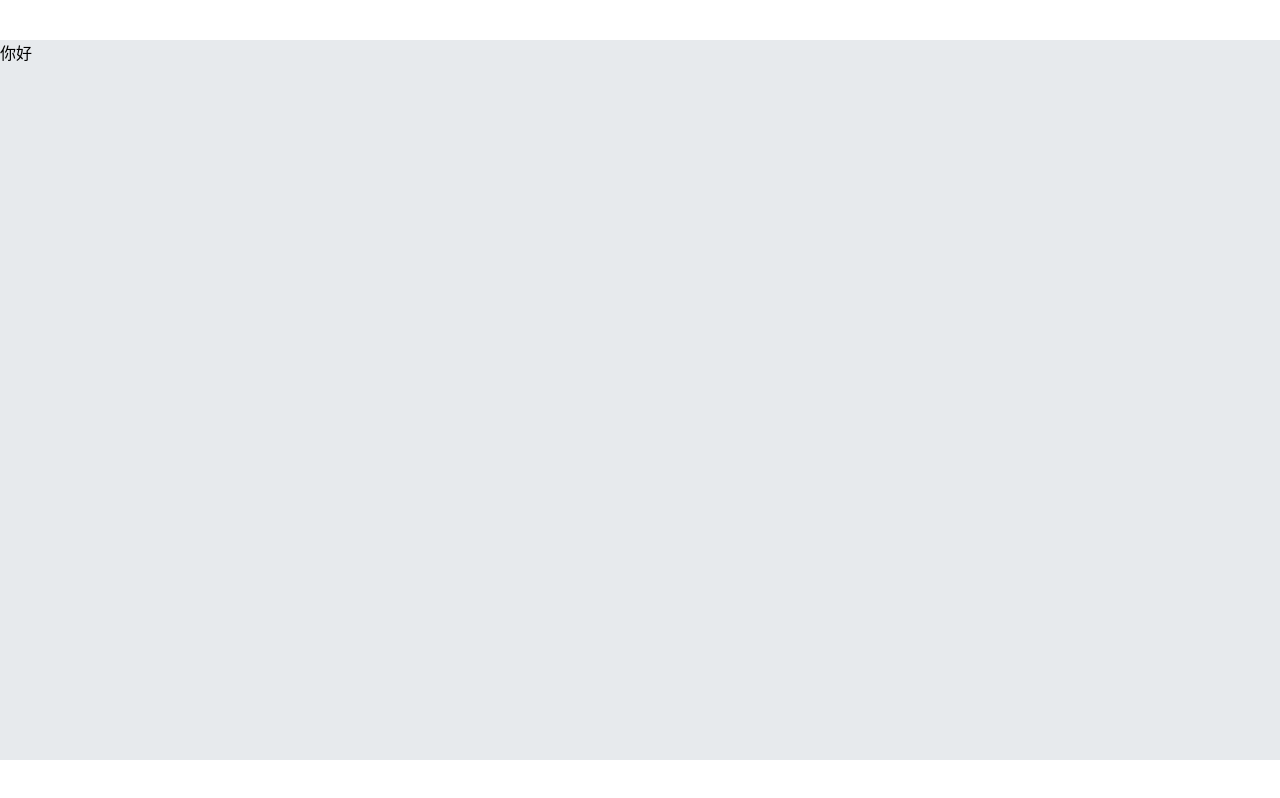
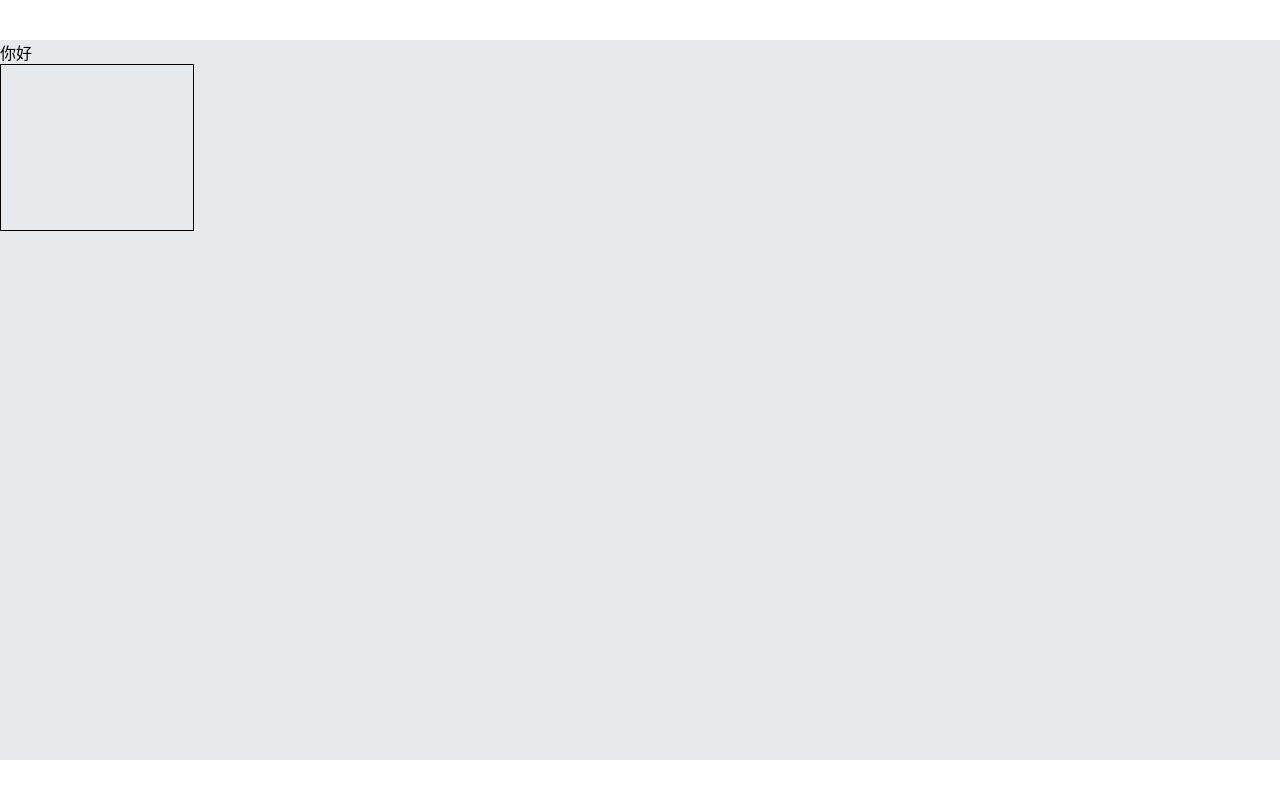
Before and after one commit to deib0/screen, a React (Vite) app: page /#/ in a window 1280 px wide. Built offline with nearby package versions, Linux system fonts and the light colour scheme.

Commit message:
声明转换rem的函数

```diff
--- a/src/pages/home.tsx
+++ b/src/pages/home.tsx
@@ -5,6 +5,7 @@ export const Home = () => {
   return (
     <div  >
       你好
+      <div className="xxx"></div>
     </div>
   );
 };
--- a/src/shared/_helper.scss
+++ b/src/shared/_helper.scss
@@ -1,5 +1,5 @@
-@function px($n) {
-  @return $n / 1500 * 100vw;
+@function px($n){
+  @return $n / 2420 * 100rem;
 }
 $blue: #002866;
 $font-hei: -apple-system, "Noto Sans", "Helvetica Neue", Helvetica, "Nimbus Sans L", Arial, "Liberation Sans", "PingFang SC", "Hiragino Sans GB", "Noto Sans CJK SC", "Source Han Sans SC", "Source Han Sans CN", "Microsoft YaHei", "Wenquanyi Micro Hei", "WenQuanYi Zen Hei", "ST Heiti", SimHei, "WenQuanYi Zen Hei Sharp", sans-serif;
--- a/src/shared/style.scss
+++ b/src/shared/style.scss
@@ -23,3 +23,8 @@ body {
   margin: 0 auto;
   background: #e7eaed;
 }
+.xxx{
+  width: px(367);
+  height:px(315);
+  border: 1px solid #000;
+}
```
